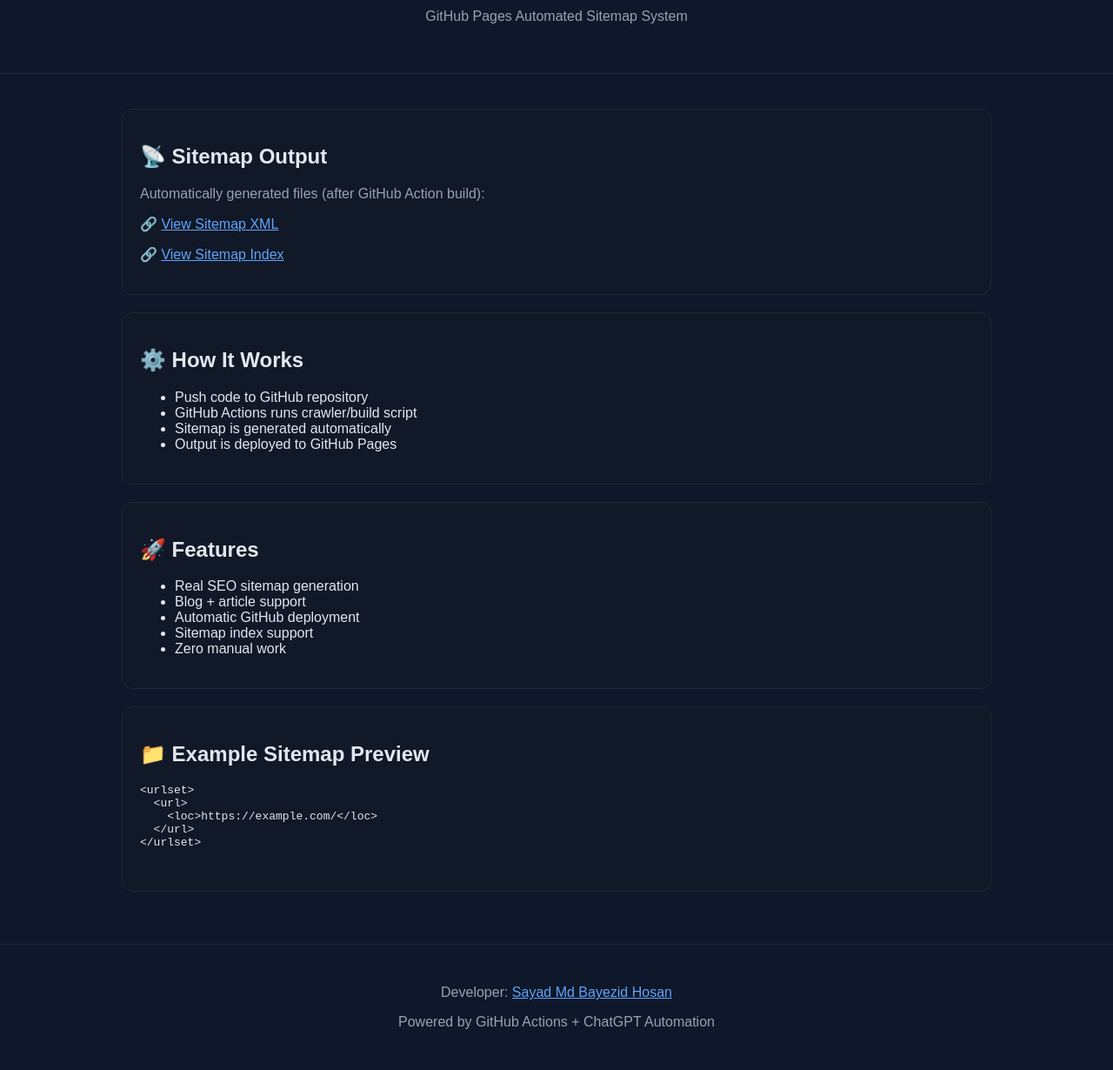
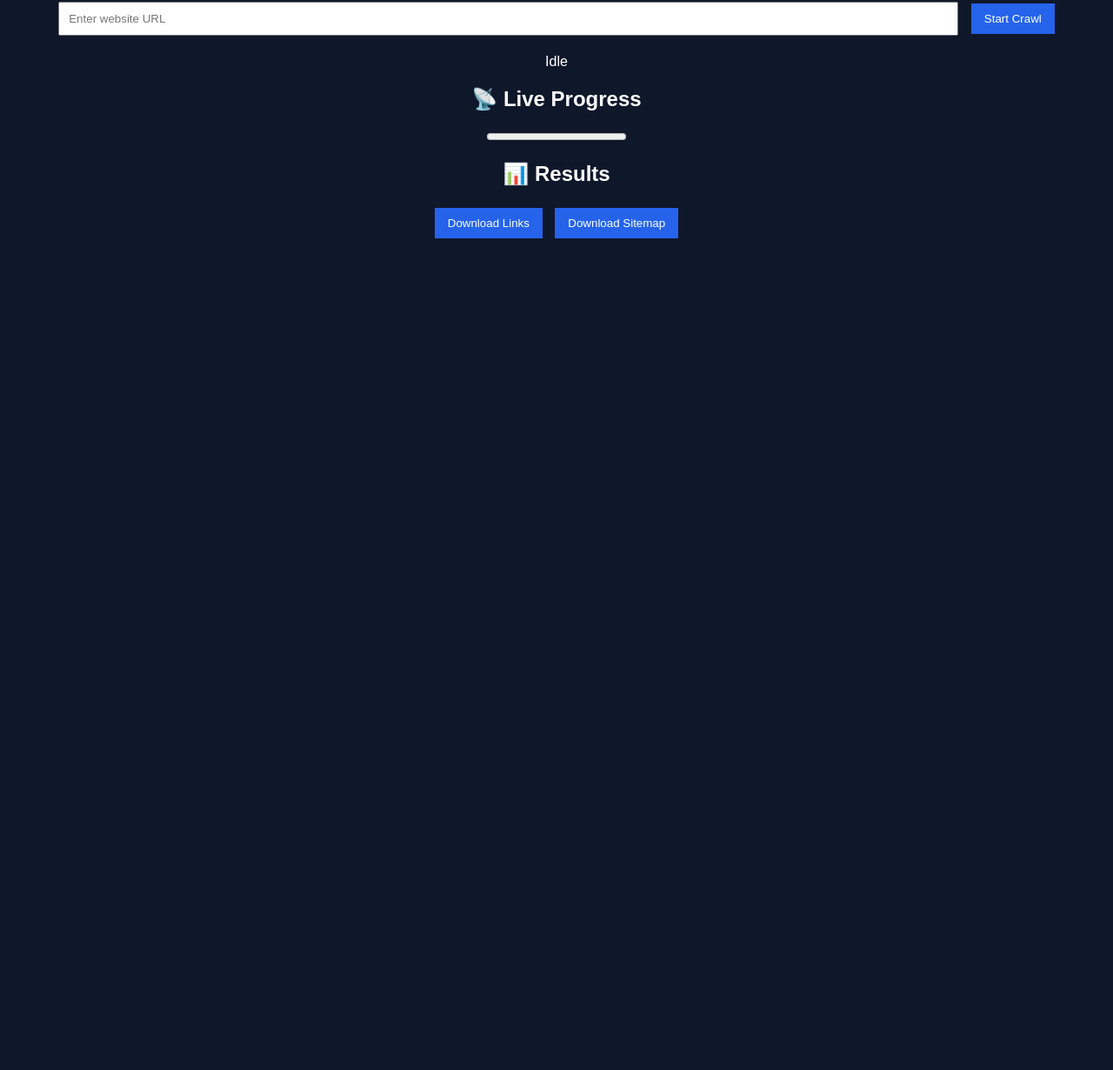
Before and after one commit to bayzed123/SitemapGenerator, a website: page frontend/index.html in a window 1280 px wide. Shown: the part 84-1314 px from the top of the page at 87% size. After the commit the page ends 800 px from the top, so only its background shows below. Drawn offline with Linux system fonts and the light colour scheme.

Commit message:
Revamp SEO Sitemap Generator Dashboard layout
Updated the HTML structure and content for the SEO sitemap generator dashboard, including new titles, buttons, and sections for better functionality.

```diff
--- a/frontend/index.html
+++ b/frontend/index.html
@@ -1,170 +1,38 @@
 <!DOCTYPE html>
-<html lang="en">
-
+<html>
 <head>
-    <meta charset="UTF-8">
-    <title>SEO Sitemap Generator Dashboard</title>
-    <meta name="viewport" content="width=device-width, initial-scale=1.0">
-
-    <meta name="description" content="Automatic SEO sitemap generator with GitHub Pages deployment">
-    <meta name="author" content="Sayad Md Bayezid Hosan">
-
-    <style>
-        body {
-            margin: 0;
-            font-family: Arial, sans-serif;
-            background: #0f172a;
-            color: #e2e8f0;
-        }
-
-        header {
-            text-align: center;
-            padding: 40px 20px;
-            border-bottom: 1px solid #1f2937;
-        }
-
-        h1 {
-            margin: 0;
-            font-size: 32px;
-        }
-
-        p {
-            color: #94a3b8;
-        }
-
-        .container {
-            max-width: 1000px;
-            margin: auto;
-            padding: 20px;
-        }
-
-        .card {
-            background: #111827;
-            padding: 20px;
-            margin-top: 20px;
-            border-radius: 12px;
-            border: 1px solid #1f2937;
-        }
-
-        input {
-            width: 70%;
-            padding: 12px;
-            border-radius: 8px;
-            border: none;
-            margin-right: 10px;
-        }
-
-        button {
-            padding: 12px 16px;
-            border: none;
-            border-radius: 8px;
-            cursor: pointer;
-            margin: 5px;
-        }
-
-        .primary {
-            background: #2563eb;
-            color: white;
-        }
-
-        .success {
-            background: #16a34a;
-            color: white;
-        }
-
-        .dark {
-            background: #334155;
-            color: white;
-        }
-
-        a {
-            color: #60a5fa;
-        }
-
-        .links {
-            margin-top: 15px;
-        }
-
-        footer {
-            text-align: center;
-            padding: 30px;
-            border-top: 1px solid #1f2937;
-            margin-top: 40px;
-            color: #94a3b8;
-        }
-    </style>
+  <title>SaaS SEO Crawler</title>
+  <link rel="stylesheet" href="style.css">
 </head>
 
 <body>
 
-<header>
-    <h1>⚡ SEO Sitemap Generator</h1>
-    <p>GitHub Pages Automated Sitemap System</p>
-</header>
-
 <div class="container">
 
-    <!-- DASHBOARD SECTION -->
-    <div class="card">
-        <h2>📡 Sitemap Output</h2>
+  <h1>🚀 SEO SaaS Crawler</h1>
 
-        <p>Automatically generated files (after GitHub Action build):</p>
+  <input id="url" placeholder="Enter website URL" />
+  <button onclick="startCrawl()">Start Crawl</button>
 
-        <div class="links">
-            <p>🔗 <a href="sitemap.xml" target="_blank">View Sitemap XML</a></p>
-            <p>🔗 <a href="sitemap-index.xml" target="_blank">View Sitemap Index</a></p>
-        </div>
-    </div>
+  <p id="status">Idle</p>
 
-    <!-- INFO SECTION -->
-    <div class="card">
-        <h2>⚙️ How It Works</h2>
-        <ul>
-            <li>Push code to GitHub repository</li>
-            <li>GitHub Actions runs crawler/build script</li>
-            <li>Sitemap is generated automatically</li>
-            <li>Output is deployed to GitHub Pages</li>
-        </ul>
-    </div>
+  <h2>📡 Live Progress</h2>
 
-    <!-- FEATURES -->
-    <div class="card">
-        <h2>🚀 Features</h2>
-        <ul>
-            <li>Real SEO sitemap generation</li>
-            <li>Blog + article support</li>
-            <li>Automatic GitHub deployment</li>
-            <li>Sitemap index support</li>
-            <li>Zero manual work</li>
-        </ul>
-    </div>
+  <progress id="bar" value="0" max="100"></progress>
 
-    <!-- MANUAL PREVIEW (OPTIONAL STATIC INFO) -->
-    <div class="card">
-        <h2>📁 Example Sitemap Preview</h2>
-        <pre>
-&lt;urlset&gt;
-  &lt;url&gt;
-    &lt;loc&gt;https://example.com/&lt;/loc&gt;
-  &lt;/url&gt;
-&lt;/urlset&gt;
-        </pre>
-    </div>
+  <div id="current"></div>
+
+  <h2>📊 Results</h2>
+
+  <button onclick="downloadLinks()">Download Links</button>
+  <button onclick="downloadSitemap()">Download Sitemap</button>
+
+  <pre id="links"></pre>
 
 </div>
 
-<footer>
-    <p>
-        Developer:
-        <a href="https://www.sayadbayezid.com" target="_blank">
-            Sayad Md Bayezid Hosan
-        </a>
-    </p>
-
-    <p>
-        Powered by GitHub Actions + ChatGPT Automation
-    </p>
-</footer>
+<script src="app.js"></script>
+<script src="dashboard.js"></script>
 
 </body>
 </html>
```
